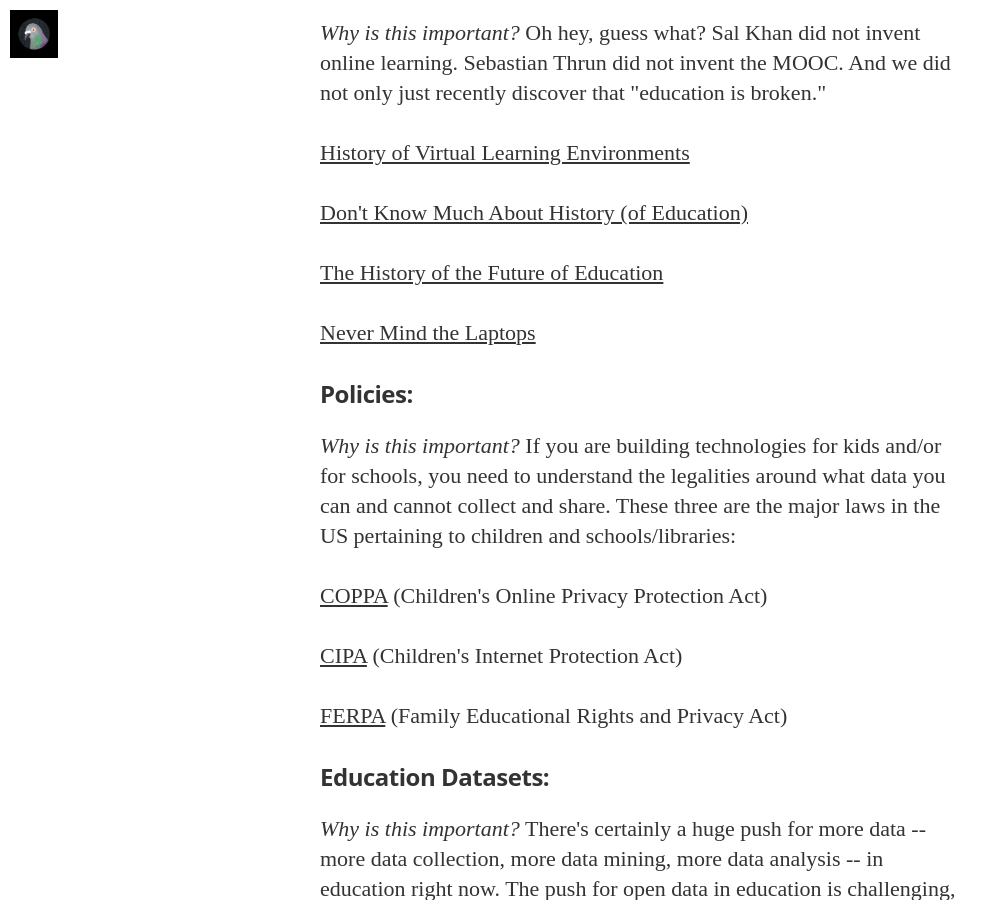
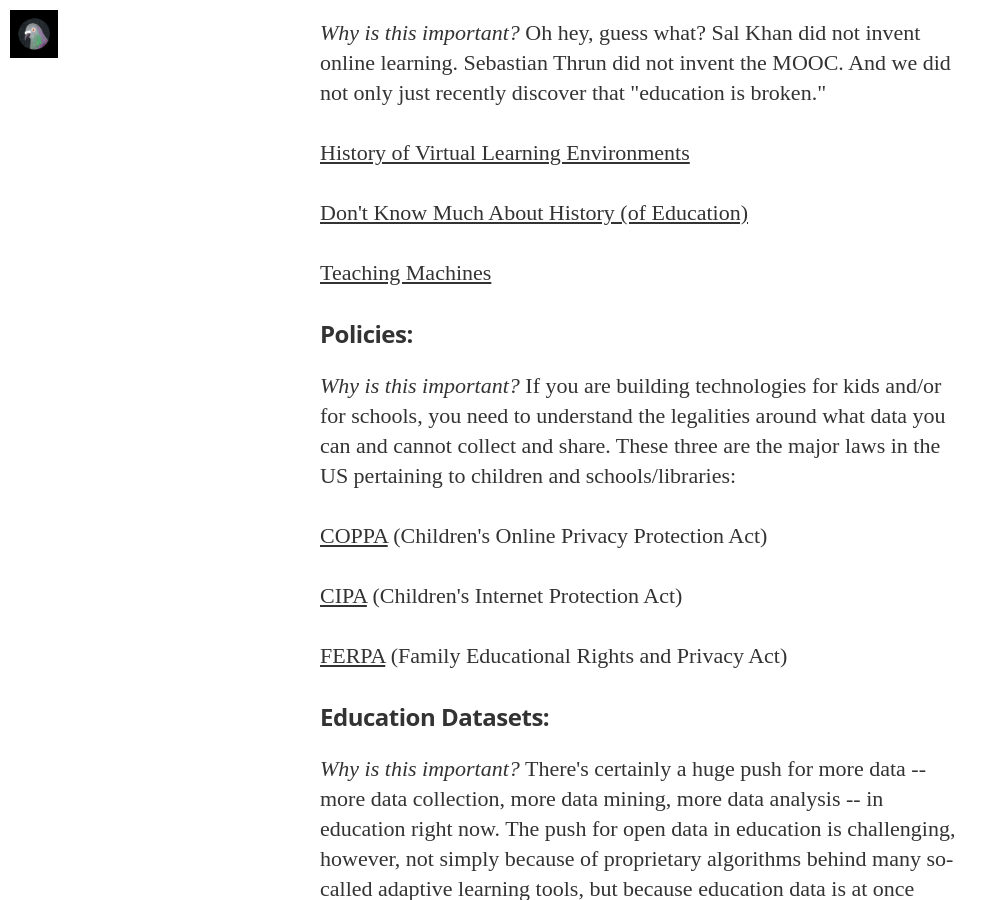
Before and after one commit to HackEducation/guide, a Jekyll site: the page built from techies.html, in a window 1280 px wide and 900 px high, scrolled down 1979 px. Shown: the whole window, without its empty margins (0-1007 px from the left). Built offline with Jekyll 4.4.1, drawn with Linux system fonts in a browser that asks for light colours; nearby versions of some CDN libraries; some web fonts are replaced.

Commit message:
fixed broken links

```diff
--- a/techies.html
+++ b/techies.html
@@ -26,9 +26,8 @@
 <p><em>Why is this important?</em> Oh hey, guess what? Sal Khan did not invent online learning. Sebastian Thrun did not invent the MOOC. And we did not only just recently discover that "education is broken."</p>
 
 <p><a href="http://en.wikipedia.org/wiki/History_of_virtual_learning_environments">History of Virtual Learning Environments</a></p>
-<p><a href="http://hackeducation.com/2012/11/01/history-of-education-khan-academy/">Don't Know Much About History (of Education)</a></p>
-<p><a href="http://educationfuturism.com">The History of the Future of Education</a></p>
-<p><a href="http://amzn.to/22tPBNc">Never Mind the Laptops</a></p>
+<p><a href="http://hackeducation.com/2012/11/01/history-of-education-khan-academy">Don't Know Much About History (of Education)</a></p>
+<p><a href="http://teachingmachin.es">Teaching Machines</a></p>
 
 <h3>Policies:</h3>
 <br />
```
